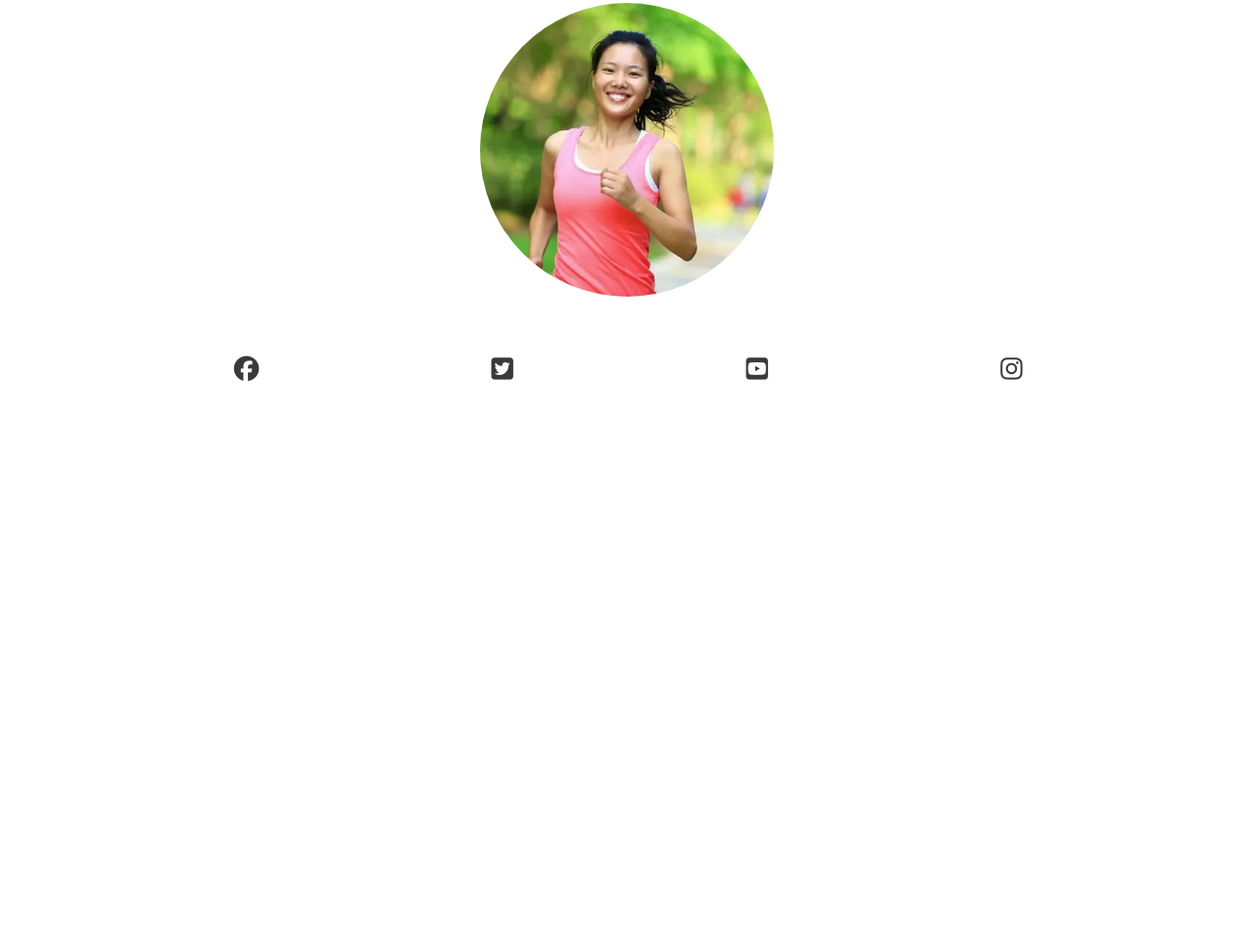
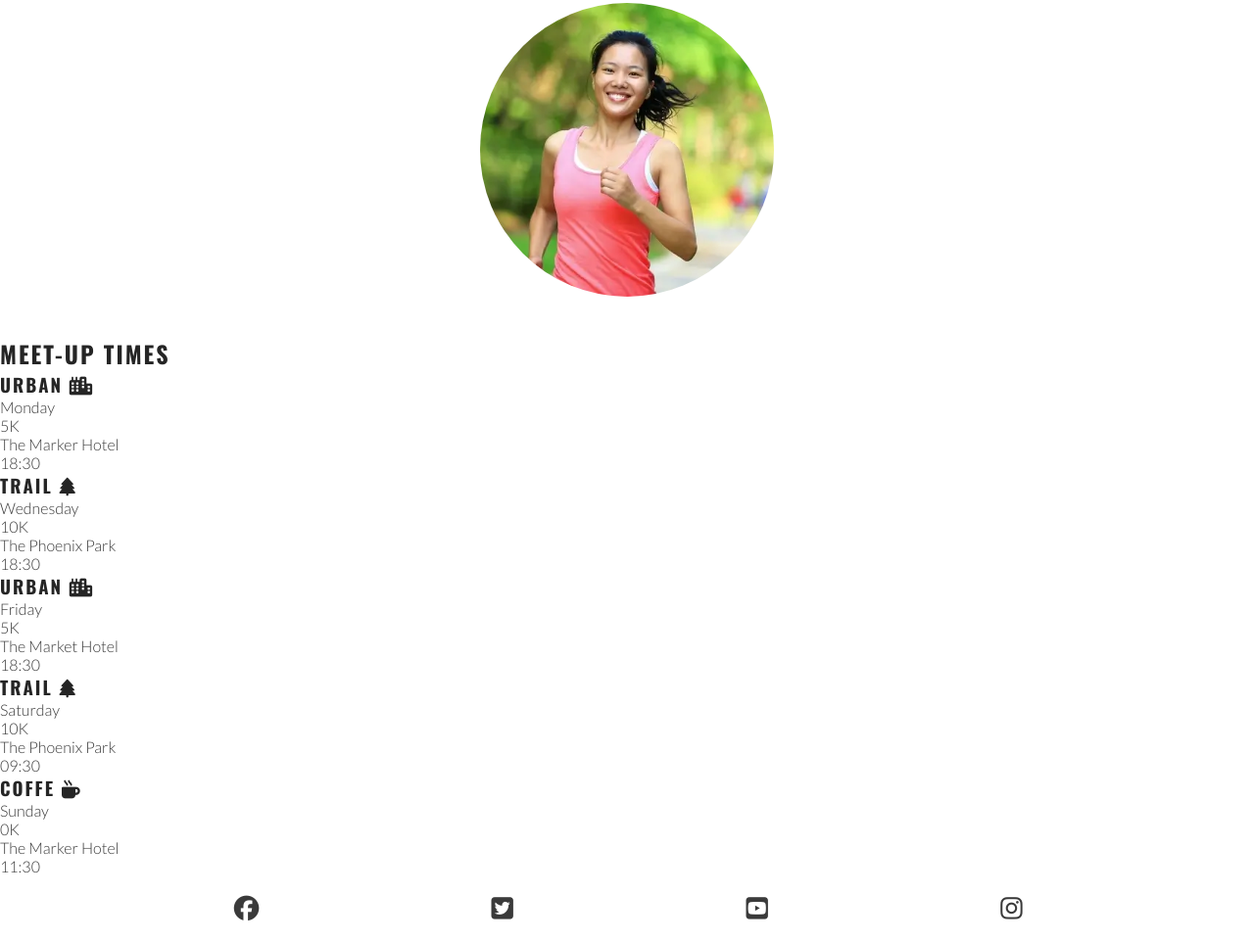
Before and after one commit to AndersH82/Love-Running, a plain HTML site: page index.html in a window 1280 px wide. Shown: the part 1093-2055 px from the top of the page at 98% size. Before the commit the page ends 1504 px from the top, so only its background shows below. Drawn offline with nearby package versions, Linux system fonts and the light colour scheme.

Commit message:
Add meetups section HTML

```diff
--- a/index.html
+++ b/index.html
@@ -80,6 +80,48 @@
     </div>
     </div>
     </section>
+
+    <!--Meetup time section-->
+    <section id="meetups">
+        <h2>Meet-up Times</h2>
+        <div id="times">
+            <div>
+                <h3>Urban <i class="fa-solid fa-city"></i></h3>
+                <p>Monday</p>
+                <p>5K</p>
+                <p>The Marker Hotel</p>
+                <p>18:30</p>
+            </div>
+            <div>
+                <h3>Trail <i class="fa-solid fa-tree"></i></h3>
+                <p>Wednesday</p>
+                <p>10K</p>
+                <p>The Phoenix Park</p>
+                <p>18:30</p>
+            </div>
+            <div>
+                <h3>Urban <i class="fa-solid fa-city"></i></h3>
+                <p>Friday</p>
+                <p>5K</p>
+                <p>The Market Hotel</p>
+                <p>18:30</p>
+            </div>
+            <div>
+                <h3>Trail <i class="fa-solid fa-tree"></i></h3>
+                <p>Saturday</p>
+                <p>10K</p>
+                <p>The Phoenix Park</p>
+                <p>09:30</p>
+            </div>
+            <div>
+                <h3>Coffe <i class="fa-solid fa-mug-hot"></i></h3>
+                <p>Sunday</p>
+                <p>0K</p>
+                <p>The Marker Hotel</p>
+                <p>11:30</p>
+            </div>
+        </div>
+    </section>
     </main>
 
     <!-- Footer -->
```
Also changed, not shown: assets/css/style.css (line endings or trailing spaces).
